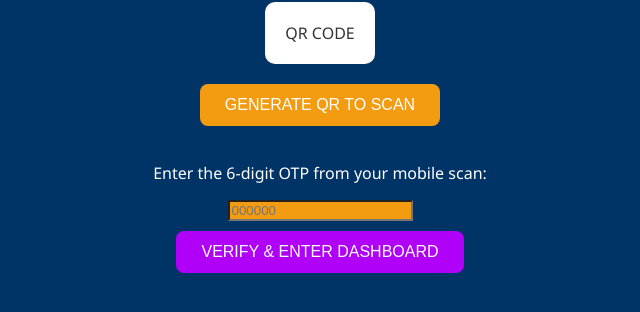
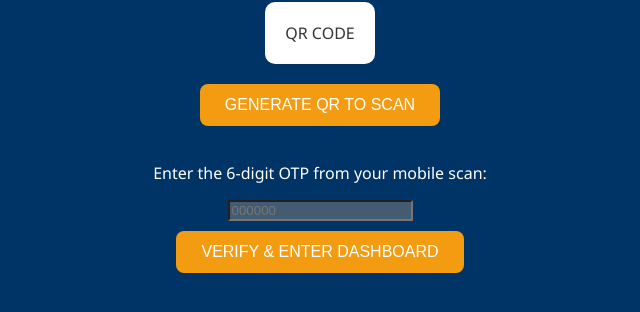
Before and after one commit to ISHBAD04/qr-otp-system, a website: page index.html in a window 1280 px wide. Shown: the part 296-608 px from the top of the page, without its empty margins (320-960 px from the left). Drawn offline with Linux system fonts and the light colour scheme.

```diff
--- a/index.html
+++ b/index.html
@@ -42,8 +42,8 @@
         </div>
         <button onclick="generateDashboardQR('login-qr-container')" style="margin-bottom: 20px; background: #f39c12;">GENERATE QR TO SCAN</button>
         <p>Enter the 6-digit OTP from your mobile scan:</p>
-        <input type="text" id="otp-input" placeholder="000000" style="margin-bottom: 10px; background: #f39c12;">
-        <button onclick="verifyAndEnter()" style="margin-bottom: 18px; background: #b100f7;">VERIFY & ENTER DASHBOARD</button>
+        <input type="text" id="otp-input" placeholder="000000" style="margin-bottom: 10px; background: #85827e83;">
+        <button onclick="verifyAndEnter()" style="margin-bottom: 18px; background: #f39c12;">VERIFY & ENTER DASHBOARD</button>
     </div>
 
     <div class="sidebar">
```
